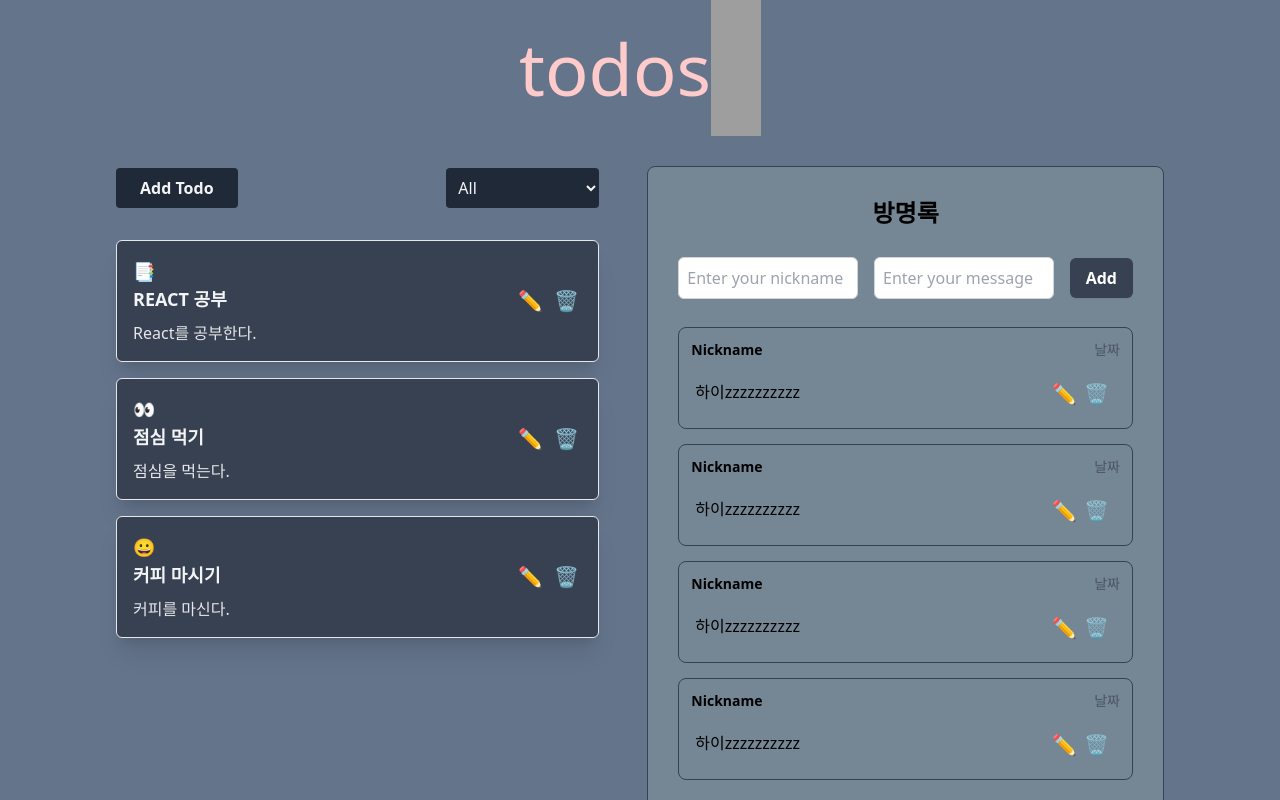
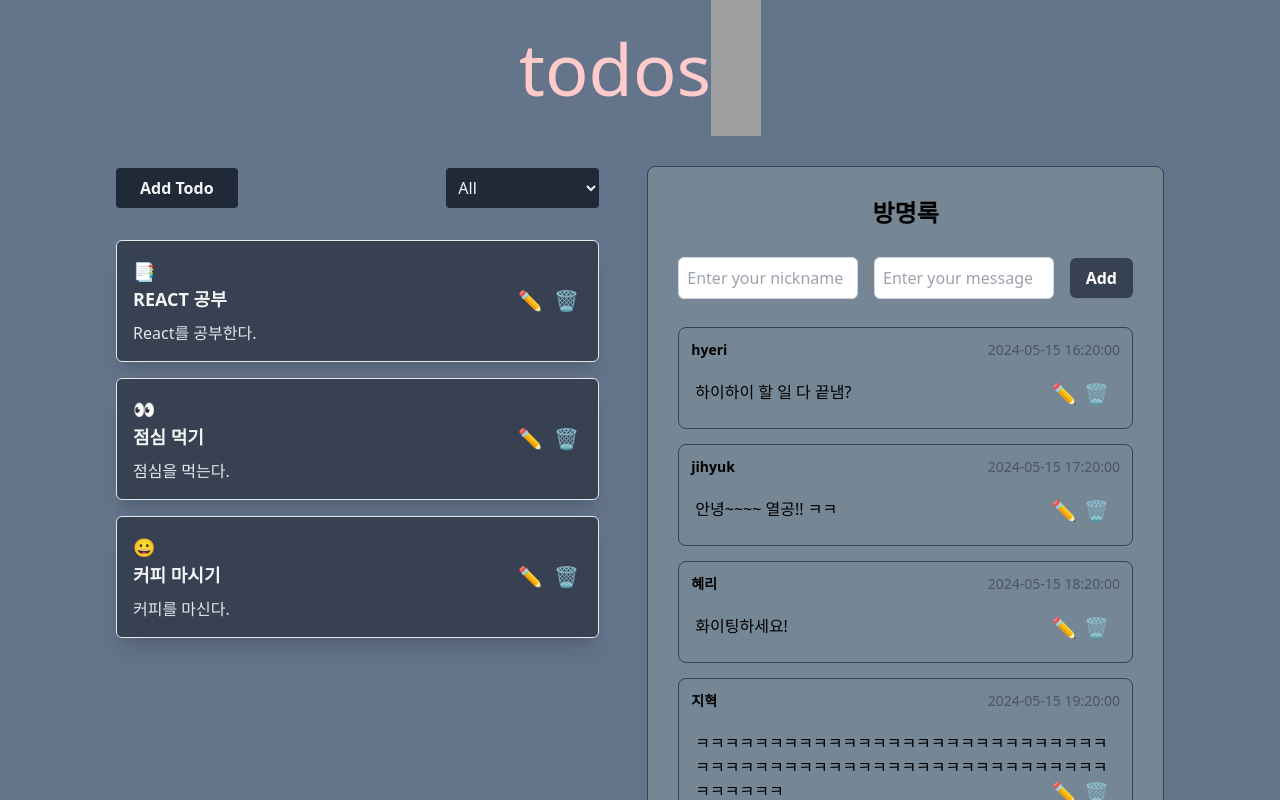
Before and after one commit to woorifisa-service-dev-3rd/frontend-2nd-guestbook, a React (Vite) app: page / in a window 1280 px wide. Built offline with nearby package versions, Linux system fonts and the light colour scheme; grey boxes are pictures that could not be loaded.

Commit message:
feat:guestbook update 기능 구현 중

```diff
--- a/src/components/guestbooks/GuestBookBody.jsx
+++ b/src/components/guestbooks/GuestBookBody.jsx
@@ -6,7 +6,7 @@ const GuestBookBody = () => {
   const {guestbooks} = useContext(GuestBookContextForData)
   return (
     <div className='w-full space-y-[15px]'>
-        {guestbooks.map((guestbook)=> <GuestBookItem key={guestbook.id}  />)}
+        {guestbooks.map((guestbook)=> <GuestBookItem key={guestbook.id} guestbook={guestbook} />)}
     </div>
   )
 }
--- a/src/components/guestbooks/GuestBookContainer.jsx
+++ b/src/components/guestbooks/GuestBookContainer.jsx
@@ -25,10 +25,20 @@ const GuestBookContainer = () => {
         }
         setGuestbooks ([...guestbooks, newGuestBook])
     }
+
+    const updateGuestBookHandler = (guestbook) => {
+      const updatedBooks = guestbooks.map((guest) =>{
+        if(guest === guestbook.id){
+          return {...guest, ...guestbook}
+        }
+        return guest
+      })
+      return updatedBooks
+    }
   return (
     <section className='max-w-xl m-6 mx-auto border  border-gray-700 rounded-lg w-full my-[30px] p-[30px] bg-custom-blue'>
         <GuestBookContextForData.Provider value = {{guestbooks}}>
-            <GuestBookContextForMethod.Provider value = {{addGuestBookHandler}}>
+            <GuestBookContextForMethod.Provider value = {{addGuestBookHandler, updateGuestBookHandler}}>
             <h1 className='text-center text-2xl font-bold mb-[24px]'>방명록</h1>
             <GuestBookHeader />
             <GuestBookBody />
--- a/src/components/guestbooks/GuestBookItem.jsx
+++ b/src/components/guestbooks/GuestBookItem.jsx
@@ -1,18 +1,19 @@
 import IconButton from '@/components/ui/IconButton'
+import { useContext } from 'react'
 
-const GuestBookItem = () => {
+const GuestBookItem = ({guestbook}) => {
+  console.log(guestbook)
   return (
-
-
       <div className='border border-gray-700 rounded-lg p-3 space-y-2'>
           <div className='flex justify-between items-center'>
-            <h2 className='text-sm font-semibold'>Nickname</h2>
-            <h3 className='text-sm text-gray-600'>날짜</h3>
+            <h2 className='text-sm font-semibold'>{guestbook.nickname}</h2>
+            <h3 className='text-sm text-gray-600'>{guestbook.datetime}</h3>
           </div>
           <div className='py-3 px-1 rounded-md relative'>
-            <div className='break-words '>하이zzzzzzzzzz</div>
+            <div className='break-words'>{guestbook.content}</div>
+            {/* <input className='break-words ' type="text" value={guestbook.content} /> */}
             <div className='absolute bottom-2 right-2'>
-              <IconButton icon={'✏️'} />
+              <IconButton  icon={'✏️'} />
               <IconButton textColor='text-gray-300' icon={'🗑'}  />
             </div>
           </div>
--- a/src/constants/dummyGuestBooks.js
+++ b/src/constants/dummyGuestBooks.js
@@ -2,26 +2,26 @@ export const dummyGuestBooks = [
 
         {
             id : 11,
-            nickname : '사람1',
-            context : "테스트1",
+            nickname : 'hyeri',
+            content : "하이하이 할 일 다 끝냄?",
             datetime: '2024-05-15 16:20:00'
         },
         {
             id : 12,
-            nickname : '사람2',
-            context : "테스트2",
+            nickname : 'jihyuk',
+            content : "안녕~~~~ 열공!! ㅋㅋ",
             datetime: '2024-05-15 17:20:00'
         },
         {
             id : 13,
-            nickname : '사람3',
-            context : "테스트3",
+            nickname : '혜리',
+            content : "화이팅하세요!",
             datetime: '2024-05-15 18:20:00'
         },
         {
             id : 14,
-            nickname : '사람4',
-            context : "테스트4",
+            nickname : '지혁',
+            content : "ㅋㅋㅋㅋㅋㅋㅋㅋㅋㅋㅋㅋㅋㅋㅋㅋㅋㅋㅋㅋㅋㅋㅋㅋㅋㅋㅋㅋㅋㅋㅋㅋㅋㅋㅋㅋㅋㅋㅋㅋㅋㅋㅋㅋㅋㅋㅋㅋㅋㅋㅋㅋㅋㅋㅋㅋㅋㅋㅋㅋㅋㅋ",
             datetime: '2024-05-15 19:20:00'
         },
 
```
